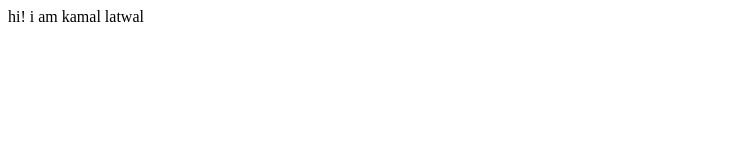
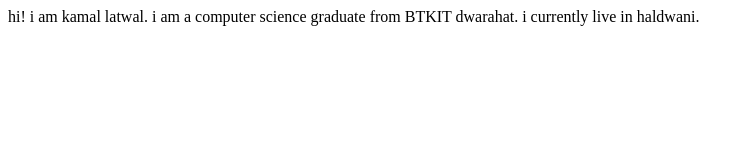
Before and after one commit to k-latwal15/kamalLatwal.portfolio, a plain HTML site: page index.html in a window 1280 px wide. Shown: the whole page, without its empty margins (0-754 px from the left). Drawn offline with Linux system fonts and the light colour scheme.

Commit message:
updated index.html

```diff
--- a/index.html
+++ b/index.html
@@ -3,9 +3,11 @@
 <head>
     <meta charset="UTF-8">
     <meta name="viewport" content="width=device-width, initial-scale=1.0">
-    <title>Document</title>
+    <title>My Portfolio</title>
 </head>
 <body>
-    hi! i am kamal latwal
+    hi! i am kamal latwal. i am a computer science graduate from BTKIT dwarahat.
+    i currently live in haldwani.
+
 </body>
 </html>
```
